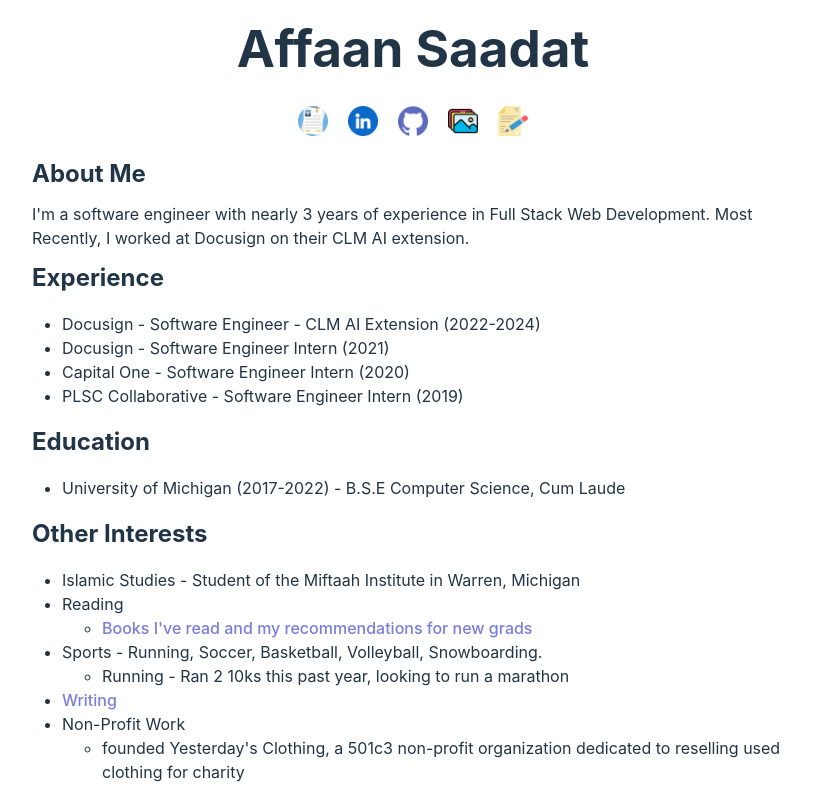
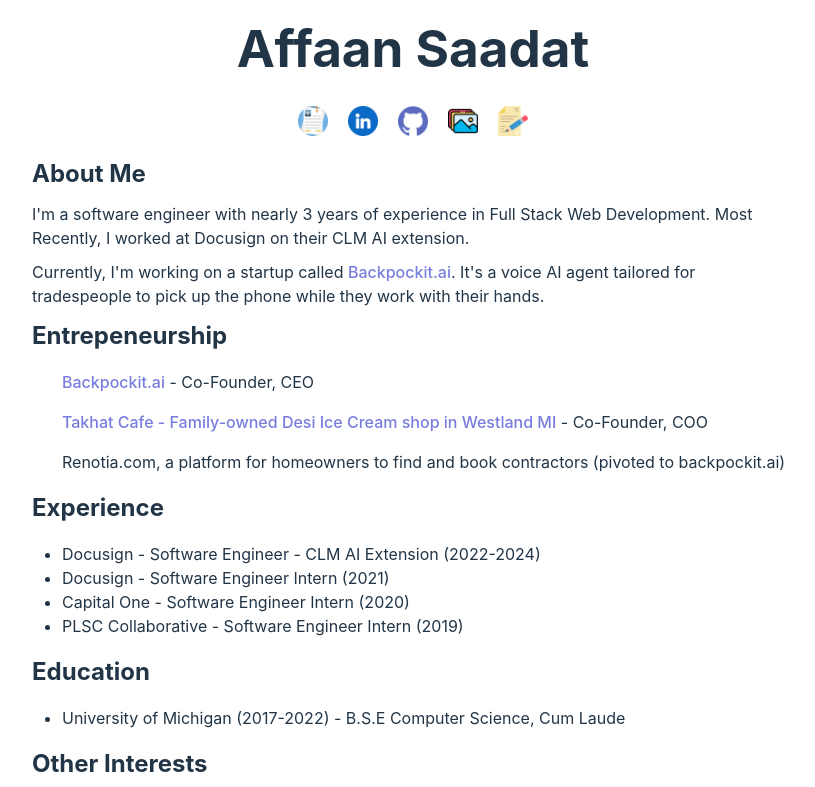
Before and after one commit to afan-sdt/personal-site, a React (Vite) app: page / in a window 1280 px wide. Shown: the top 787 px of the page, without its empty margins (227-1042 px from the left). Built offline with nearby package versions, Linux system fonts and the light colour scheme.

Commit message:
added more details

```diff
--- a/src/HomePage.tsx
+++ b/src/HomePage.tsx
@@ -40,7 +40,12 @@ export default function HomePage() {
         <h2>About Me</h2>
         <p> I'm a software engineer with nearly 3 years of experience in Full Stack Web Development.
              Most Recently, I worked at Docusign on their CLM AI extension. </p>
-        <h2>Experience</h2>
+             <p>Currently, I'm working on a startup called <a href='https://backpockit.ai'>Backpockit.ai</a>. It's a voice AI agent tailored for tradespeople to pick up the phone while they work with their hands.</p>
+       <h2>Entrepeneurship</h2>
+       <ul> <a href='https://backpockit.ai'>Backpockit.ai</a> - Co-Founder, CEO</ul>
+       <ul><a href="https://takhatcafe.com">Takhat Cafe - Family-owned Desi Ice Cream shop in Westland MI</a> - Co-Founder, COO</ul>
+       <ul> Renotia.com, a platform for homeowners to find and book contractors (pivoted to backpockit.ai)</ul>
+       <h2>Experience</h2>
         <ul>
             <li>Docusign - Software Engineer - CLM AI Extension (2022-2024)</li>
             <li>Docusign - Software Engineer Intern (2021)</li>
```
Also changed, not shown: 1 other file (tests, documents, lock files or other folders).
